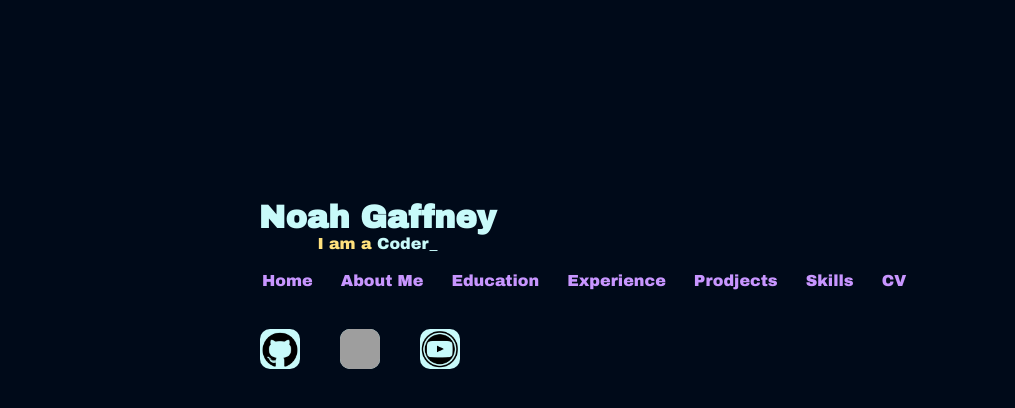
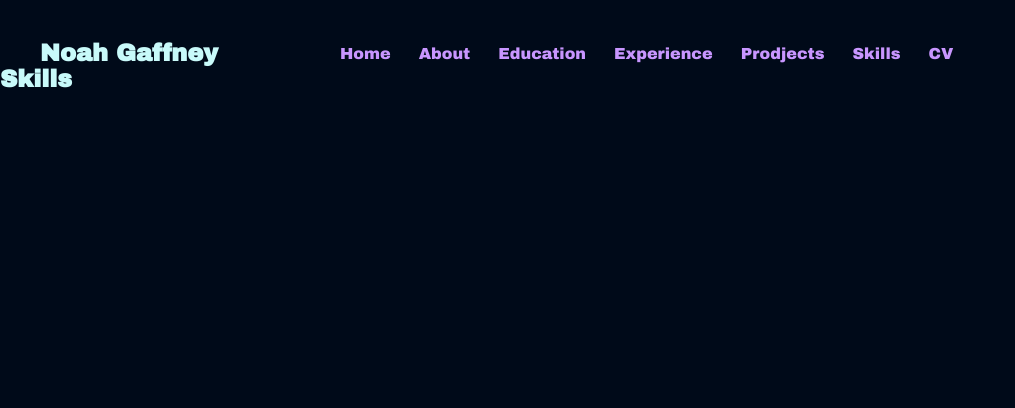
Before and after one commit to NoahGaffney/Portfolio, a React (Create React App) app: page /skills in a window 1280 px wide. Shown: the top 408 px of the page, without its empty margins (0-1015 px from the left). Built offline with nearby package versions, Linux system fonts and the light colour scheme; grey boxes are pictures that could not be loaded.

Commit message:
Pages set up

```diff
--- a/package.json
+++ b/package.json
@@ -8,7 +8,7 @@
     "@testing-library/user-event": "^13.5.0",
     "react": "^18.3.1",
     "react-dom": "^18.3.1",
-    "react-router-dom": "^6.26.2",
+    "react-router-dom": "^5.3.4",
     "react-scripts": "^5.0.1",
     "react-simple-typewriter": "^5.0.1",
     "react-social-icons": "^6.18.0",
--- /dev/null
+++ b/src/About.js
@@ -0,0 +1,13 @@
+import Navbar from './Navbar';
+
+const About = () => {
+    return (
+        <div className="About">
+            <Navbar/>
+            <h2> About </h2>
+        </div>
+
+    );
+}
+
+export default About;
--- a/src/App.js
+++ b/src/App.js
@@ -1,15 +1,41 @@
 import Home from './Home';
-
+import Education from './Education';
+import Experience from './Experience';
+import Prodjects from './Prodjects';
+import About from './About';
+import Skills from './Skills';
+import { BrowserRouter as Router, Route, Switch } from 'react-router-dom/cjs/react-router-dom.min';
 
 function App() {
 
 
   return (
+    <Router>
     <div className="App">
       <header className="App-header">
-        <Home/>
+        <Switch>
+          <Route exact path="/">
+            <Home/>
+          </Route>
+          <Route exact path="/about">
+            <About/>
+          </Route>
+          <Route exact path="/education">
+            <Education/>
+          </Route>
+          <Route exact path="/experience">
+            <Experience/>
+          </Route>
+          <Route exact path="/prodjects">
+            <Prodjects/>
+          </Route>
+          <Route exact path="/skills">
+            <Skills/>
+          </Route>
+        </Switch>
       </header>
     </div>
+    </Router>
   );
 }
 
--- /dev/null
+++ b/src/Education.js
@@ -0,0 +1,13 @@
+import Navbar from './Navbar';
+
+const Education = () => {
+    return (
+        <div className="Education">
+            <Navbar/>
+            <h2> Education </h2>
+        </div>
+
+    );
+}
+
+export default Education;
--- /dev/null
+++ b/src/Experience.js
@@ -0,0 +1,13 @@
+import Navbar from './Navbar';
+
+const Experience = () => {
+    return (
+        <div className="Experience">
+            <Navbar/>
+            <h2> Experience </h2>
+        </div>
+
+    );
+}
+
+export default Experience;
--- a/src/Navbar.js
+++ b/src/Navbar.js
@@ -1,9 +1,12 @@
+import { Link } from 'react-router-dom';
+
 const Navbar = () => {
     return (
         <nav className = "navbar">
+            <h1> Noah Gaffney</h1>
             <div classname = "links">
                 <a href ="/">Home</a>
-                <a href ="/about">About Me</a>
+                <a href ="/about">About</a>
                 <a href ="/education">Education</a>
                 <a href ="/experience">Experience</a>
                 <a href ="/prodjects">Prodjects</a>
--- /dev/null
+++ b/src/Prodjects.js
@@ -0,0 +1,13 @@
+import Navbar from './Navbar';
+
+const Prodjects = () => {
+    return (
+        <div className="Prodjects">
+            <Navbar/>
+            <h2> Prodjects </h2>
+        </div>
+
+    );
+}
+
+export default Prodjects;
--- /dev/null
+++ b/src/Skills.js
@@ -0,0 +1,13 @@
+import Navbar from './Navbar';
+
+const Skills = () => {
+    return (
+        <div className="Skills">
+            <Navbar/>
+            <h2> Skills </h2>
+        </div>
+
+    );
+}
+
+export default Skills;
--- a/src/index.css
+++ b/src/index.css
@@ -8,7 +8,21 @@
   color: rgb(200, 250, 250);
   background: rgb(0, 10, 25);
 }
+
 .navbar {
+  padding-top: 40px;
+  display: flex;
+  align-items: center;
+  max-width: 1200px;
+  margin: 0 auto;
+}
+
+.navbar h1{
+  padding-right: 100px;
+}
+
+
+.home .navbar {
   padding-top: 20px;
   display: flex;
   align-items: center;
@@ -16,6 +30,9 @@
   margin: 0 auto;
 }
 
+.home .navbar h1{
+  display: none;
+}
 
 .linkbar {
   padding: 40px;
```
Also changed, not shown: 2 other files (tests, documents, lock files or other folders).
